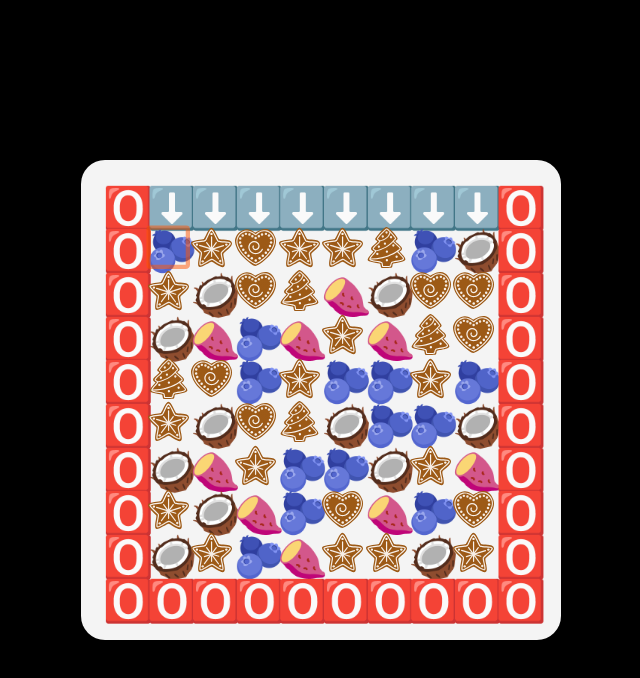
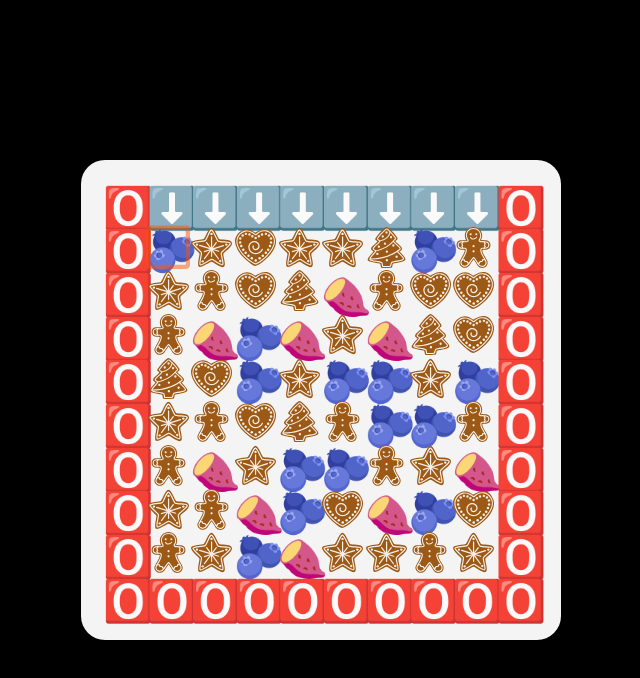
Before and after one commit to tursics/gingerbread-10-years, a plain HTML site: page index.html in a window 1280 px wide. Shown: the whole page, without its empty margins (319-959 px from the left). Drawn offline with Linux system fonts and the light colour scheme.

Commit message:
add a gingerbread man

```diff
--- a/assets/style.css
+++ b/assets/style.css
@@ -55,6 +55,9 @@ body, html {
 .board-item[data-item='🍋'] {
     background: no-repeat url('item.star.svg');
 }
+.board-item[data-item='🥥'] {
+    background: no-repeat url('item.man.svg');
+}
 .board-item[data-item='🐷'] {
     background: no-repeat url('item.heart.stripe.h.svg');
 }
@@ -63,6 +66,9 @@ body, html {
 }
 .board-item[data-item='🐯'] {
     background: no-repeat url('item.star.stripe.h.svg');
+}
+.board-item[data-item='🐦'] {
+    background: no-repeat url('item.man.stripe.h.svg');
 }
 .board-item[data-item='🐖'] {
     background: no-repeat url('item.heart.stripe.v.svg');
@@ -73,15 +79,21 @@ body, html {
 .board-item[data-item='🐅'] {
     background: no-repeat url('item.star.stripe.v.svg');
 }
+.board-item[data-item='🦢'] {
+    background: no-repeat url('item.man.stripe.v.svg');
+}
 .board-item[data-item='🍎'],
 .board-item[data-item='🍐'],
 .board-item[data-item='🍋'],
+.board-item[data-item='🥥'],
 .board-item[data-item='🐷'],
 .board-item[data-item='🐮'],
 .board-item[data-item='🐯'],
+.board-item[data-item='🐦'],
 .board-item[data-item='🐖'],
 .board-item[data-item='🐄'],
-.board-item[data-item='🐅']
+.board-item[data-item='🐅'],
+.board-item[data-item='🦢']
 {
     background-position: center;
     background-size: 94%;
@@ -89,12 +101,15 @@ body, html {
 .board-item[data-item='🍎']::before,
 .board-item[data-item='🍐']::before,
 .board-item[data-item='🍋']::before,
+.board-item[data-item='🥥']::before,
 .board-item[data-item='🐷']::before,
 .board-item[data-item='🐮']::before,
 .board-item[data-item='🐯']::before,
+.board-item[data-item='🐦']::before,
 .board-item[data-item='🐖']::before,
 .board-item[data-item='🐄']::before,
-.board-item[data-item='🐅']::before
+.board-item[data-item='🐅']::before,
+.board-item[data-item='🦢']::before
 {
     display: none;
 }
```
Also changed, not shown: assets/item.man.stripe.h.svg (added), assets/item.man.stripe.v.svg (added), assets/item.man.svg (added).
